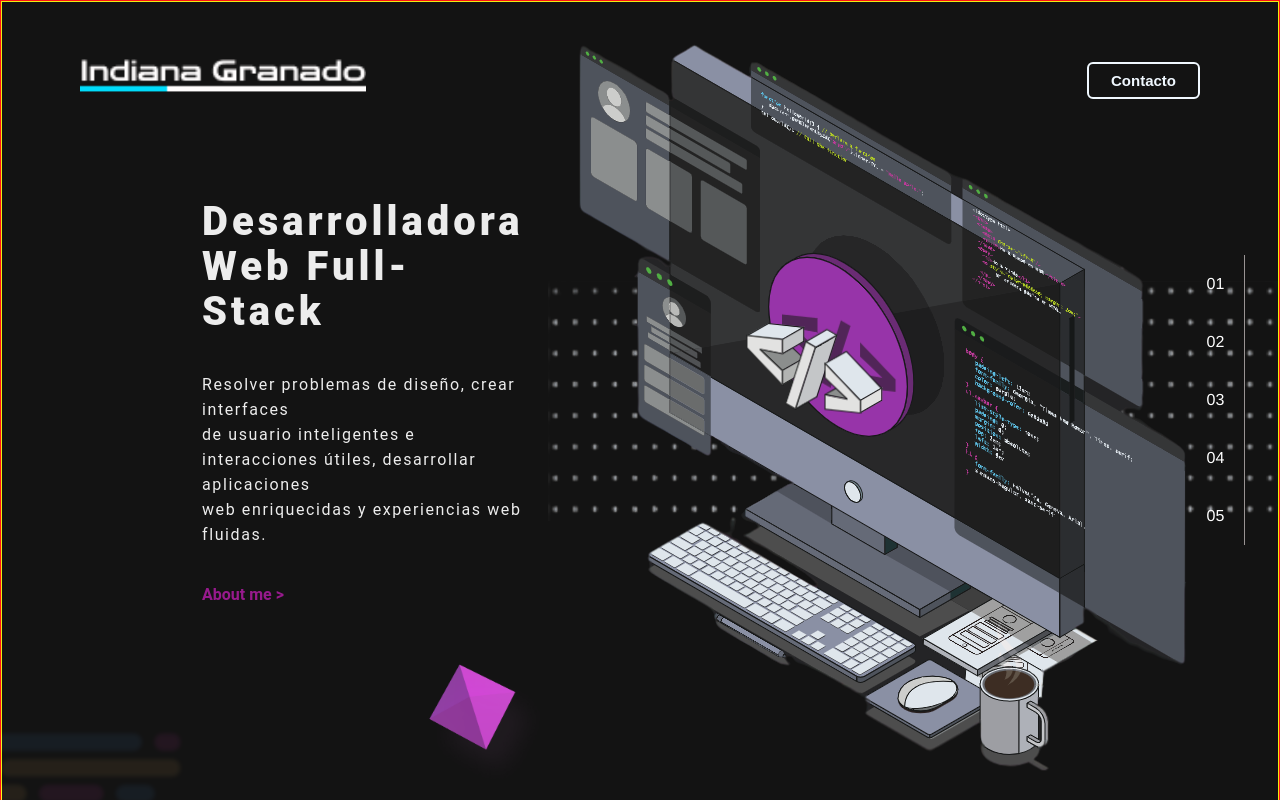
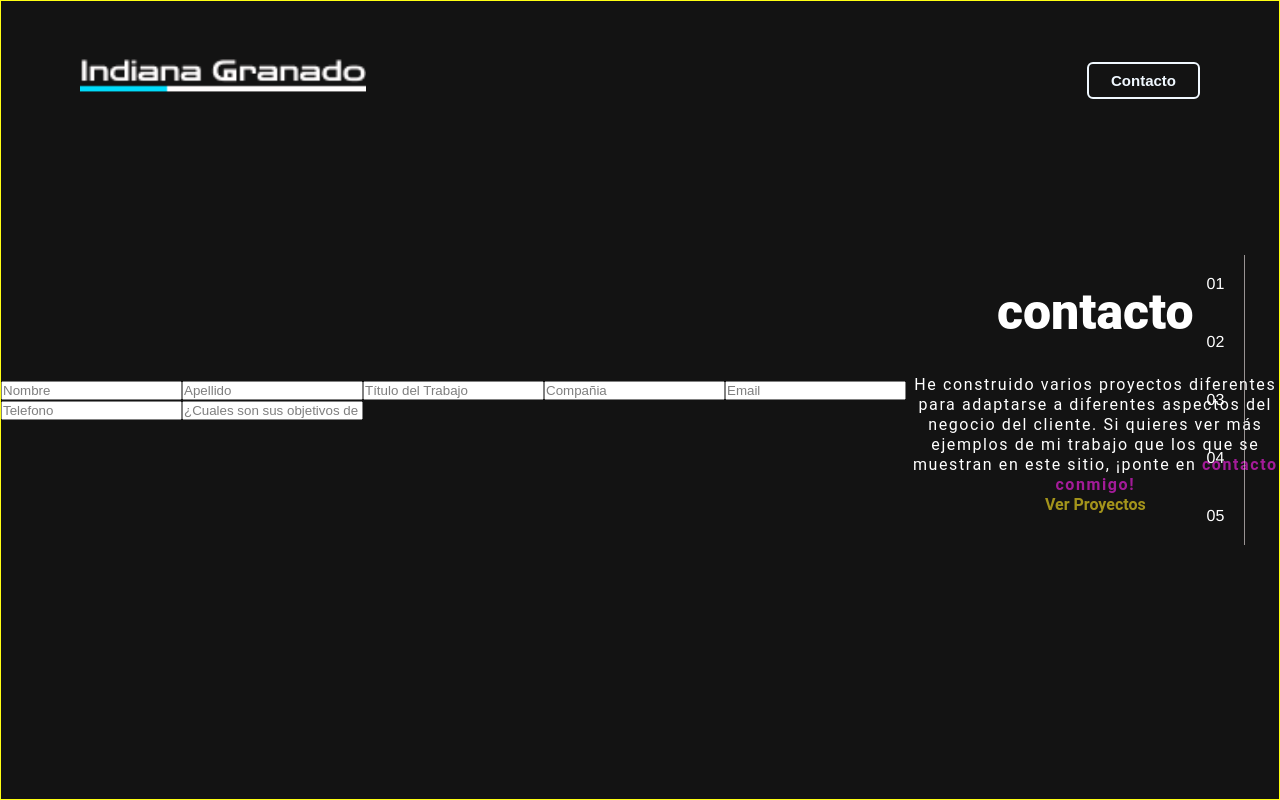
Before and after one commit to indianag/Porfolio, an Angular app in the folder MyPorfolio/: page / in a window 1280 px wide. Shown: the top 800 px of the page. Built offline with nearby package versions, Linux system fonts and the light colour scheme.

Commit message:
creando formulario contacto

```diff
--- a/MyPorfolio/src/app/app.component.html
+++ b/MyPorfolio/src/app/app.component.html
@@ -1,6 +1,7 @@
 <app-header></app-header>
 <router-outlet></router-outlet>
-<app-home></app-home>
+<!-- <app-home></app-home> -->
 <!-- <app-skills></app-skills> -->
 <!-- <app-porfolio></app-porfolio> -->
 <!-- <app-about></app-about> -->
+<app-contact></app-contact>
--- a/MyPorfolio/src/app/page/contact/contact.component.css
+++ b/MyPorfolio/src/app/page/contact/contact.component.css
@@ -0,0 +1,21 @@
+.section5{
+display: flex;
+justify-content: space-evenly;
+align-items: center;
+color: white;
+
+}
+
+img{
+    width: 40%;
+    height: 50%;
+}
+.contenedor-texto5{
+    width: 40%;
+    height: 50%;
+    display: flex;
+    flex-direction: column;
+    justify-content: center;
+    align-items: center;
+    text-align: center;
+}
--- a/MyPorfolio/src/app/page/contact/contact.component.html
+++ b/MyPorfolio/src/app/page/contact/contact.component.html
@@ -1 +1,18 @@
-<p>contact works!</p>
+<section class="section5" id="section5">
+    <form>
+        <input type="text" id="firstName" placeholder="Nombre">
+        <input type="text" id="lastName" placeholder="Apellido">
+        <input type="text" id="jobTitle" placeholder="Título del Trabajo">
+        <input type="text" id="company" placeholder="Compañia">
+        <input type="text" id="email" placeholder="Email">
+        <input type="text" id="phone" placeholder="Telefono">
+        <input type="text" id="description" placeholder="¿Cuales son sus objetivos de contacto?">
+    </form>
+    <div class="contenedor-texto5">
+        <h1 style="font-weight: 800; font-size: 50px; line-height: 50px;">contacto</h1>
+            <br>
+            <br>
+        <p style="line-height: 20px;">He construido varios proyectos diferentes para adaptarse a diferentes aspectos del negocio del cliente. Si quieres ver más ejemplos de mi trabajo que los que se muestran en este sitio, ¡ponte en <a style="color: #9c0890; text-decoration: none; font-weight: 700" href="">contacto conmigo!</a></p>
+        <a style="color: #9c8b08; text-decoration: none; font-weight: 700" href="">Ver Proyectos</a>
+    </div>
+</section>
--- a/MyPorfolio/src/app/page/home/home.component.html
+++ b/MyPorfolio/src/app/page/home/home.component.html
@@ -32,13 +32,14 @@
             <app-porfolio></app-porfolio>
         </section>
         <section class="section5" id="section5">
-            <div class="contenedor-texto5">
+            <app-contact></app-contact>
+            <!-- <div class="contenedor-texto5">
                 <h1 style="font-weight: 800; font-size: 50px; line-height: 50px;">contacto</h1>
                     <br>
                     <br>
                 <p style="line-height: 20px;">He construido varios proyectos diferentes para adaptarse a diferentes aspectos del negocio del cliente. Si quieres ver más ejemplos de mi trabajo que los que se muestran en este sitio, ¡ponte en <a style="color: #9c0890; text-decoration: none; font-weight: 700" href="">contacto conmigo!</a></p>
                 <a style="color: #9c8b08; text-decoration: none; font-weight: 700" href="">Ver Proyectos</a>
-            </div>
+            </div> -->
         </section>
     </body>
 </div>
```
